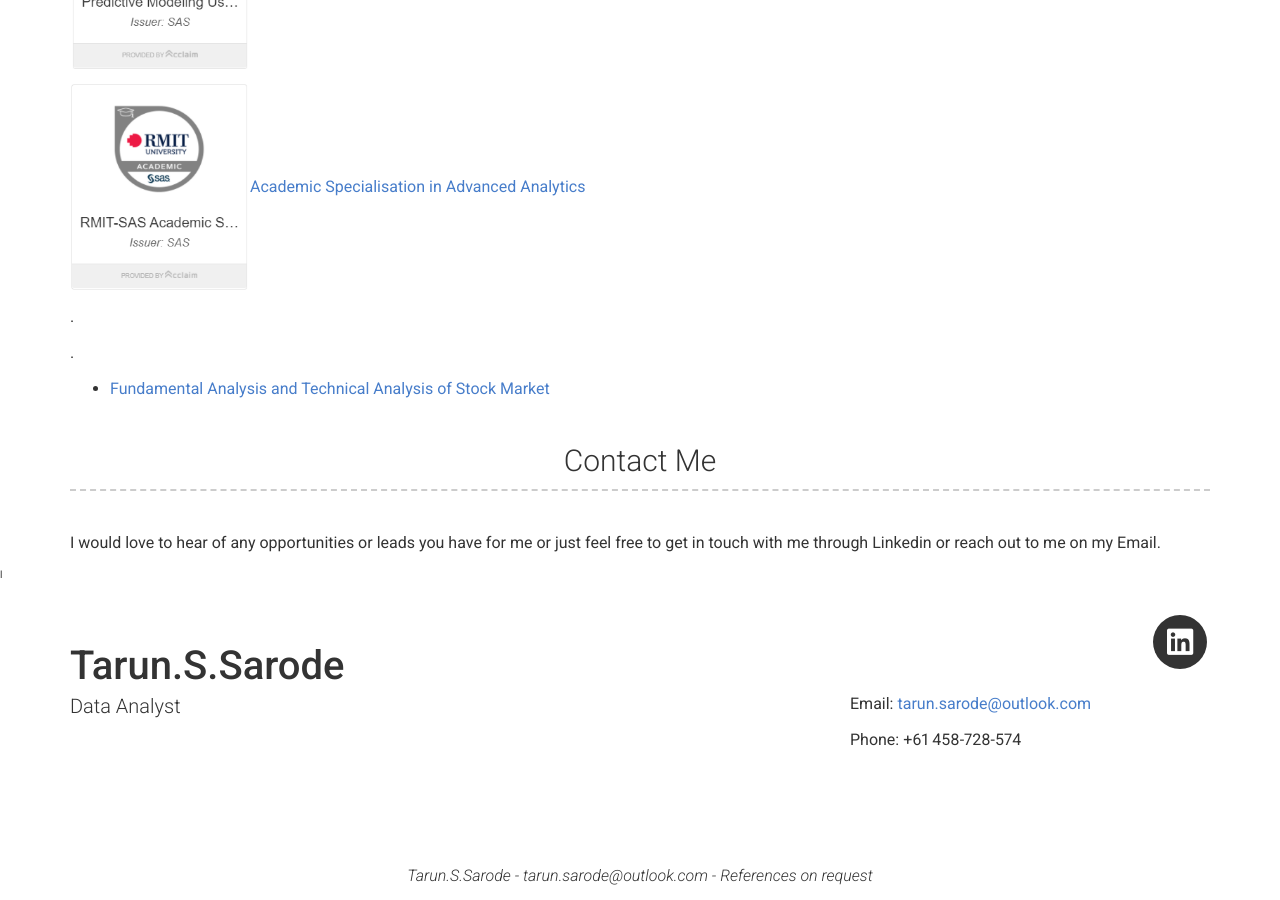
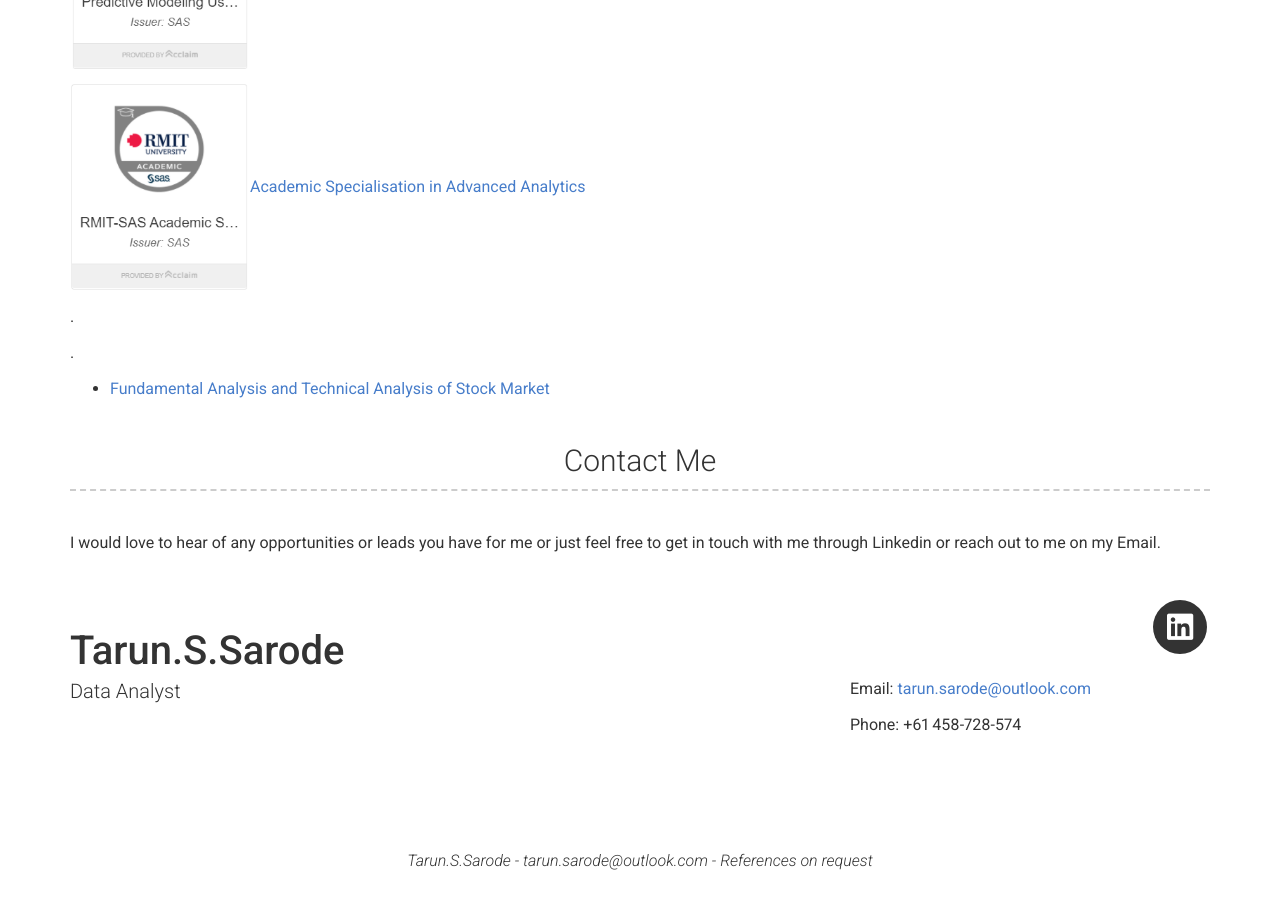
Before and after one commit to Tarun-S-Sarode/Portfolio, a Jekyll site: the page built from index.md, in a window 1280 px wide and 900 px high, scrolled down 4272 px. Built offline with Jekyll 4.4.1, drawn with Linux system fonts in a browser that asks for light colours; nearby versions of some CDN libraries.

Commit message:
Update header_down.html

```diff
--- a/_includes/header_down.html
+++ b/_includes/header_down.html
@@ -1,4 +1,4 @@
-l<div class="container header_down-contianer">
+<div class="container header_down-contianer">
   <div class="row">
     <div class="col-xs-12 col-sm-6 col-md-6 col-lg-8 header-left">
       <h1>{{ site.name | escape }}</h1>
```
